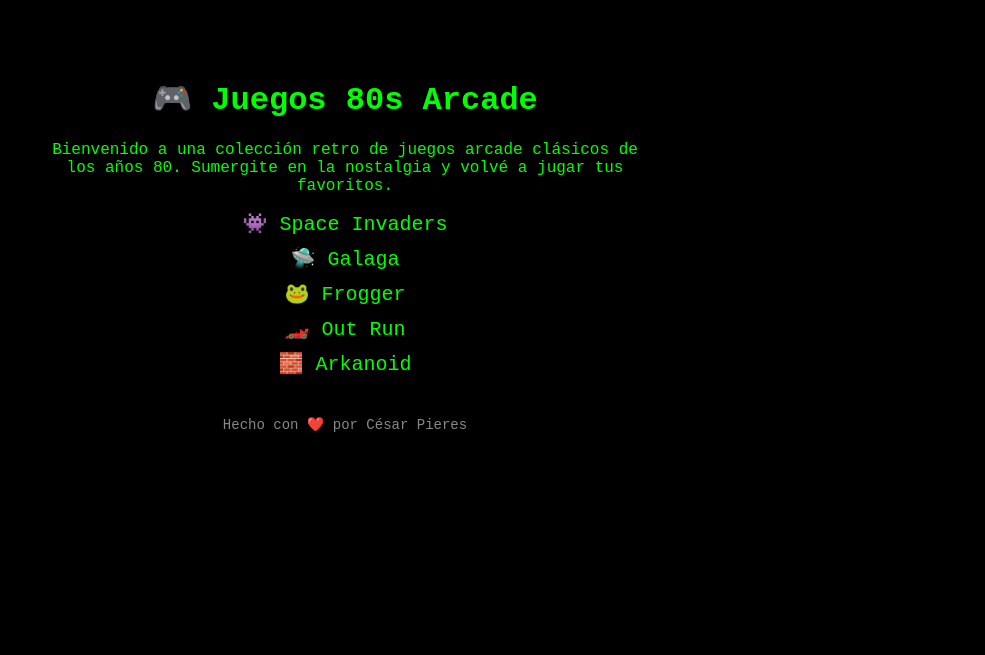
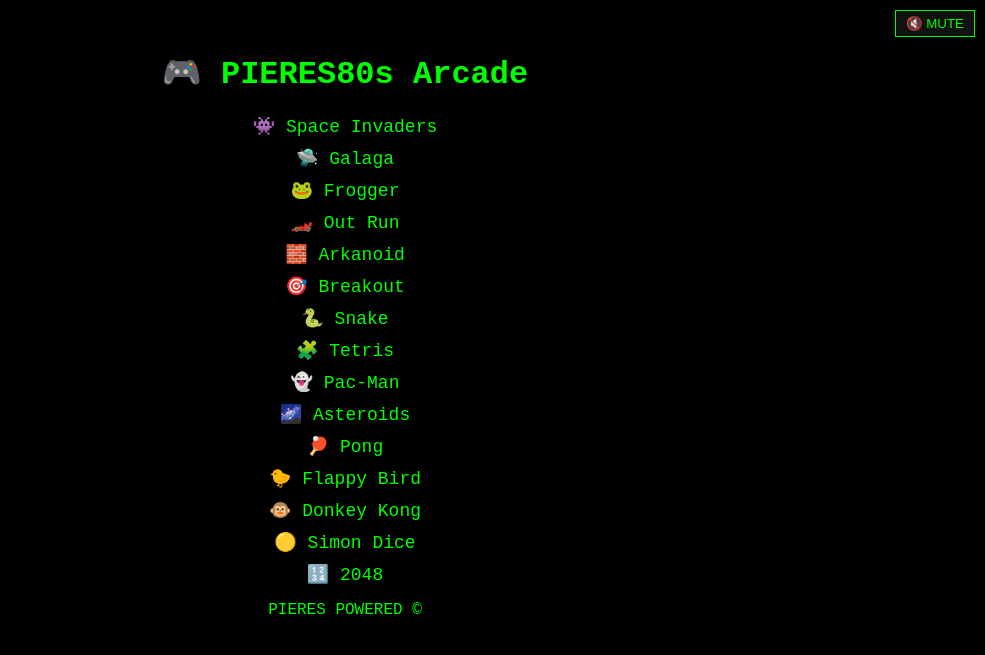
Before and after one commit to cesarpieres/juegos80sarcade, a plain HTML site: page index.html in a window 1280 px wide. Shown: the whole page, without its empty margins (295-1280 px from the left). Drawn offline with Linux system fonts and the light colour scheme.

Commit message:
Add files via upload

```diff
--- a/index.html
+++ b/index.html
@@ -2,22 +2,33 @@
 <html lang="es">
 <head>
   <meta charset="UTF-8" />
-  <meta name="viewport" content="width=device-width, initial-scale=1.0"/>
-  <title>Juegos 80s Arcade</title>
+  <title>PIERES80s Arcade</title>
   <link rel="stylesheet" href="style.css" />
+  <script defer src="script.js"></script>
 </head>
 <body>
-  <div class="container">
-    <h1>🎮 Juegos 80s Arcade</h1>
-    <p>Bienvenido a una colección retro de juegos arcade clásicos de los años 80. Sumergite en la nostalgia y volvé a jugar tus favoritos.</p>
-    <ul>
-      <li>👾 Space Invaders</li>
-      <li>🛸 Galaga</li>
-      <li>🐸 Frogger</li>
-      <li>🏎️ Out Run</li>
-      <li>🧱 Arkanoid</li>
+  <div id="loading-screen">LOADING...</div>
+  <div class="container hidden">
+    <h1>🎮 PIERES80s Arcade</h1>
+    <button id="mute-button">🔇 MUTE</button>
+    <ul class="game-list">
+      <li><a href="games/spaceinvaders.html">👾 Space Invaders</a></li>
+      <li><a href="games/galaga.html">🛸 Galaga</a></li>
+      <li><a href="games/frogger.html">🐸 Frogger</a></li>
+      <li><a href="games/outrun.html">🏎️ Out Run</a></li>
+      <li><a href="games/arkanoid.html">🧱 Arkanoid</a></li>
+      <li><a href="games/breakout.html">🎯 Breakout</a></li>
+      <li><a href="games/snake.html">🐍 Snake</a></li>
+      <li><a href="games/tetris.html">🧩 Tetris</a></li>
+      <li><a href="games/pacman.html">👻 Pac-Man</a></li>
+      <li><a href="games/asteroids.html">🌌 Asteroids</a></li>
+      <li><a href="games/pong.html">🏓 Pong</a></li>
+      <li><a href="games/flappy.html">🐤 Flappy Bird</a></li>
+      <li><a href="games/donkeykong.html">🐵 Donkey Kong</a></li>
+      <li><a href="games/simon.html">🟡 Simon Dice</a></li>
+      <li><a href="games/2048.html">🔢 2048</a></li>
     </ul>
-    <footer>Hecho con ❤️ por César Pieres</footer>
+    <footer>PIERES POWERED ©</footer>
   </div>
 </body>
 </html>
--- /dev/null
+++ b/script.js
@@ -0,0 +1,24 @@
+window.addEventListener('DOMContentLoaded', () => {
+  const loading = document.getElementById('loading-screen');
+  const container = document.querySelector('.container');
+  setTimeout(() => {
+    loading.style.display = 'none';
+    container.classList.remove('hidden');
+  }, 2000);
+
+  const hoverSound = new Audio('audio/hover.wav');
+  const clickSound = new Audio('audio/click.wav');
+  const bgMusic = new Audio('audio/bg-music.mp3');
+  bgMusic.loop = true;
+  bgMusic.volume = 0.5;
+  bgMusic.play();
+
+  document.getElementById('mute-button').addEventListener('click', () => {
+    bgMusic.muted = !bgMusic.muted;
+  });
+
+  document.querySelectorAll('a').forEach(link => {
+    link.addEventListener('mouseover', () => hoverSound.play());
+    link.addEventListener('click', () => clickSound.play());
+  });
+});
--- a/style.css
+++ b/style.css
@@ -1,24 +1,48 @@
 body {
   background-color: #000;
   color: #0f0;
-  font-family: 'Courier New', Courier, monospace;
+  font-family: 'Courier New', monospace;
   text-align: center;
-  padding: 50px;
+  margin: 0;
+  padding: 0;
+}
+#loading-screen {
+  font-size: 2em;
+  padding: 40vh 0;
+  animation: blink 1s infinite;
+}
+@keyframes blink {
+  0%, 50%, 100% { opacity: 1; }
+  25%, 75% { opacity: 0; }
+}
+.container.hidden {
+  display: none;
 }
 .container {
-  max-width: 600px;
-  margin: auto;
+  padding: 2rem;
 }
-ul {
+ul.game-list {
   list-style: none;
   padding: 0;
 }
-li {
+ul.game-list li {
   margin: 10px 0;
-  font-size: 20px;
 }
-footer {
-  margin-top: 40px;
-  font-size: 14px;
-  color: #888;
+a {
+  color: #0f0;
+  text-decoration: none;
+  font-size: 18px;
 }
+a:hover {
+  color: #ff0;
+}
+#mute-button {
+  position: fixed;
+  top: 10px;
+  right: 10px;
+  background: #111;
+  border: 1px solid #0f0;
+  color: #0f0;
+  padding: 5px 10px;
+  cursor: pointer;
+}
```
